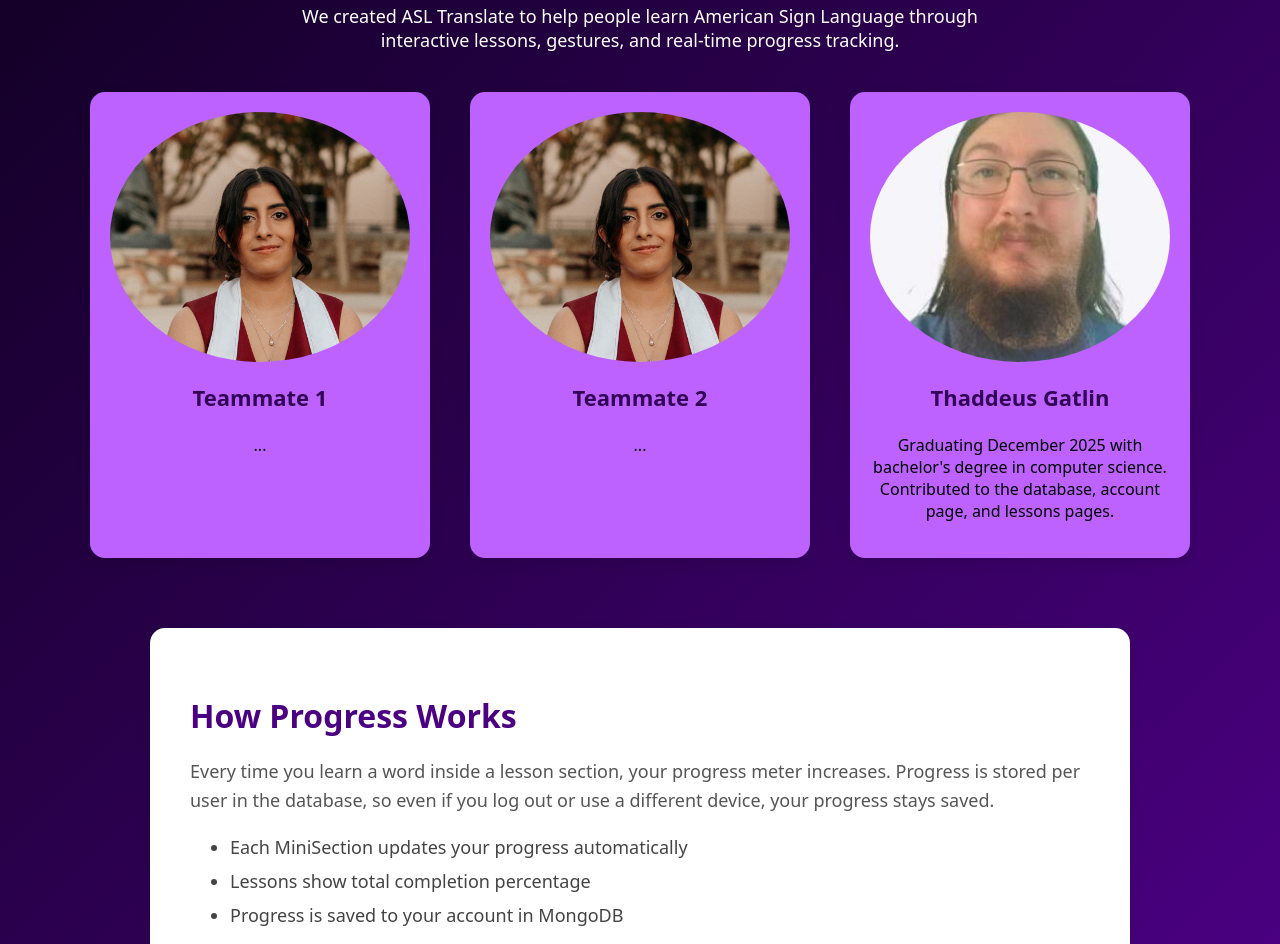
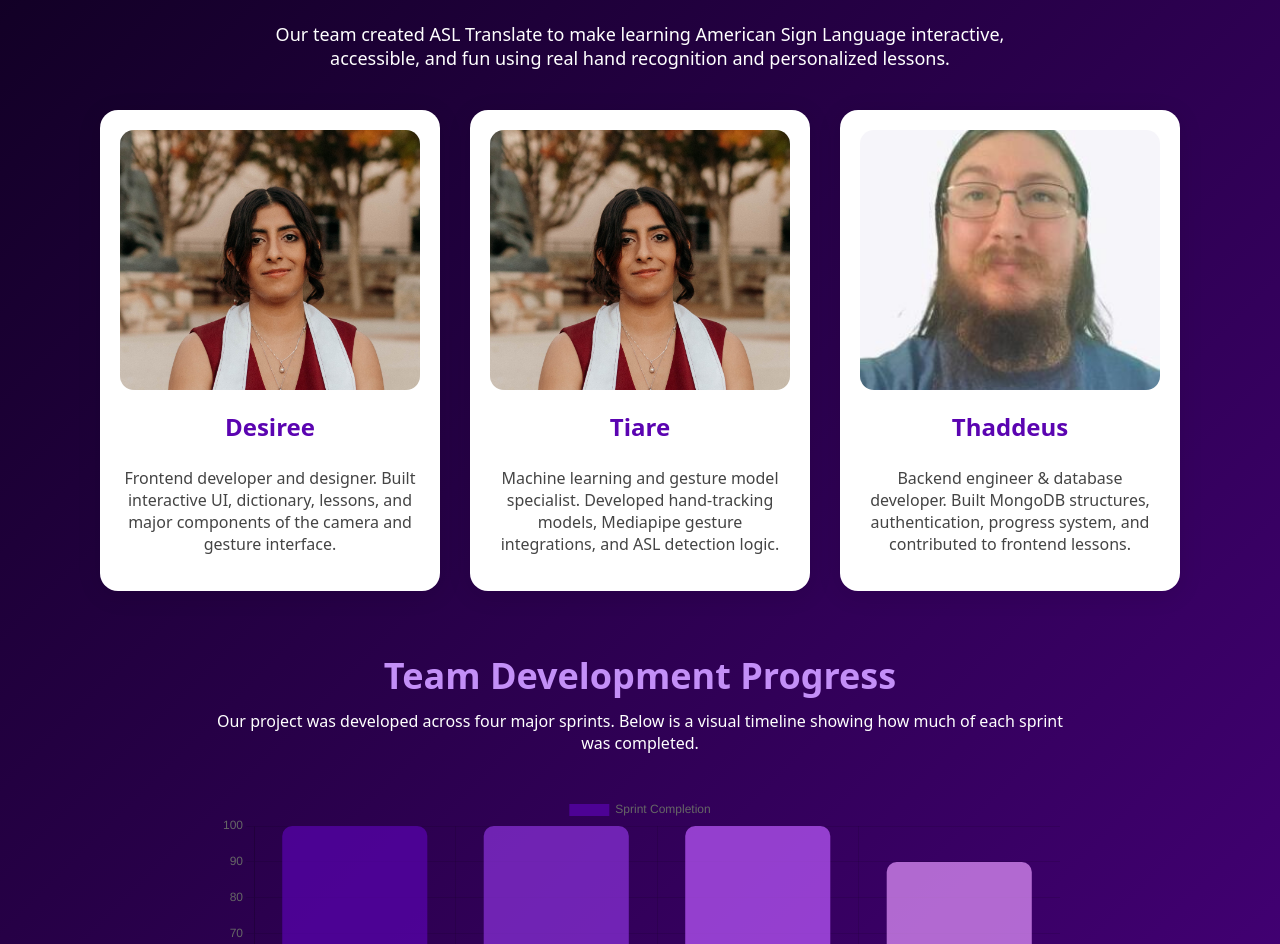
Before and after one commit to dez2413/Asl-translation-, a React (Create React App) app in the folder client/: page /about in a window 1280 px wide. Shown: the part 208-1152 px from the top of the page. Built offline with nearby package versions, Linux system fonts and the light colour scheme.

Commit message:
about page update

```diff
--- a/client/package.json
+++ b/client/package.json
@@ -9,11 +9,13 @@
     "@testing-library/react": "^16.3.0",
     "@testing-library/user-event": "^13.5.0",
     "axios": "^1.12.2",
+    "chart.js": "^4.5.1",
     "cors": "^2.8.5",
     "express": "^4.18.2",
     "mongoose": "^6.8.0",
     "nodemon": "^2.0.20",
     "react": "^19.1.1",
+    "react-chartjs-2": "^5.3.1",
     "react-dom": "^19.1.1",
     "react-router-dom": "^7.9.3",
     "react-scripts": "^5.0.1",
--- a/client/src/pages/About.js
+++ b/client/src/pages/About.js
@@ -1,67 +1,93 @@
 import React from "react";
 import "./style/About.css";
+
+import { Bar } from "react-chartjs-2";
+import { Chart as ChartJS } from "chart.js/auto";
 
 import team1 from "../assets/team1.jpg";
 import team2 from "../assets/team2.jpg";
 import team3 from "../assets/team3.jpg";
 
+function About() {
+  // Progress data for the TEAM (from your wiki)
+  const progressData = {
+    labels: ["Sprint 1", "Sprint 2", "Sprint 3", "Sprint 4"],
+    datasets: [
+      {
+        label: "Sprint Completion",
+        data: [100, 100, 100, 90],   // You can change this anytime
+        backgroundColor: [
+          "rgba(91, 4, 177, 0.7)",
+          "rgba(140, 50, 220, 0.7)",
+          "rgba(190, 90, 255, 0.7)",
+          "rgba(230, 150, 255, 0.7)",
+        ],
+        borderRadius: 10,
+      },
+    ],
+  };
 
-
-function About() {
   return (
-    <div className="pages">
+    <div className="about-page">
 
       {/* --- TITLE --- */}
       <h1 className="about-title">Meet The Team</h1>
       <p className="about-subtitle">
-        We created ASL Translate to help people learn American Sign Language through interactive lessons, gestures, and real-time progress tracking.
+        Our team created ASL Translate to make learning American Sign Language interactive,
+        accessible, and fun using real hand recognition and personalized lessons.
       </p>
 
-      {/* --- TEAM SECTION --- */}
+      {/* --- TEAM CARDS --- */}
       <div className="team-section">
 
-        <div className="team-card">
+        <div className="team-card fade-in">
           <img src={team1} alt="Team member 1" className="team-photo" />
-          <h3 className="team-name">Teammate 1</h3>
+          <h3 className="team-name">Desiree</h3>
           <p className="team-desc">
-            ...
+            Frontend developer and designer. Built interactive UI, dictionary, lessons, and
+            major components of the camera and gesture interface.
           </p>
         </div>
 
-        <div className="team-card">
+        <div className="team-card fade-in delay-1">
           <img src={team2} alt="Team member 2" className="team-photo" />
-          <h3 className="team-name">Teammate 2</h3>
+          <h3 className="team-name">Tiare</h3>
           <p className="team-desc">
-            ...
+            Machine learning and gesture model specialist. Developed hand-tracking models,
+            Mediapipe gesture integrations, and ASL detection logic.
           </p>
         </div>
 
-        <div className="team-card">
+        <div className="team-card fade-in delay-2">
           <img src={team3} alt="Team member 3" className="team-photo" />
-          <h3 className="team-name">Thaddeus Gatlin</h3>
+          <h3 className="team-name">Thaddeus</h3>
           <p className="team-desc">
-            Graduating December 2025 with bachelor's degree in computer science. Contributed to the database, account page, and lessons pages.
+            Backend engineer & database developer. Built MongoDB structures, authentication,
+            progress system, and contributed to frontend lessons.
           </p>
         </div>
 
       </div>
 
-      {/* --- PROGRESS INFORMATION SECTION --- */}
-      <div className="progress-info">
-        <h2 className="progress-title">How Progress Works</h2>
+      {/* --- TEAM PROGRESS SECTION --- */}
+      <div className="progress-area">
+        <h2 className="progress-title">Team Development Progress</h2>
         <p className="progress-text">
-          Every time you learn a word inside a lesson section, your progress meter increases.
-          Progress is stored per user in the database, so even if you log out or use a different
-          device, your progress stays saved.
+          Our project was developed across four major sprints. Below is a visual timeline
+          showing how much of each sprint was completed.
         </p>
 
+        <div className="progress-chart-container">
+          <Bar data={progressData} />
+        </div>
+
         <ul className="progress-list">
-          <li> Each MiniSection updates your progress automatically</li>
-          <li> Lessons show total completion percentage</li>
-          <li> Progress is saved to your account in MongoDB</li>
+          <li><strong>Sprint 1:</strong> Database, camera setup, and initial frontend.</li>
+          <li><strong>Sprint 2:</strong> Lessons, hand detection, and login system.</li>
+          <li><strong>Sprint 3:</strong> Gesture models, dictionary system, UI polish.</li>
+          <li><strong>Sprint 4:</strong> Testing, review, professional practice feature.</li>
         </ul>
       </div>
-
     </div>
   );
 }
--- a/client/src/pages/style/About.css
+++ b/client/src/pages/style/About.css
@@ -1,97 +1,112 @@
-.about-container {
-  padding: 60px 80px;
-  background: #faf8ff;
-  min-height: 100vh;
+.about-page {
+  padding: 40px;
+  text-align: center;
+  color: #ffffff;
 }
 
-/* --- TITLES --- */
 .about-title {
   font-size: 48px;
-  font-weight: 800;
-  text-align: center;
-  color: #a7a7a7;;
+  color: #a7a7a7;
+  margin-bottom: 10px;
 }
 
 .about-subtitle {
-  text-align: center;
+  max-width: 800px;
+  margin: 0 auto 40px;
   font-size: 18px;
-  color: #ffffff;
-  max-width: 700px;
-  margin: 10px auto 40px;
+  color:  #ffffff;
 }
 
-/* --- TEAM SECTION --- */
+/* TEAM SECTION --------------------------- */
+
 .team-section {
   display: flex;
   justify-content: center;
-  gap: 40px;
-  flex-wrap: wrap; /* responsive */
-  margin-bottom: 70px;
+  gap: 30px;
+  margin-bottom: 60px;
+  flex-wrap: wrap;
 }
 
 .team-card {
-  background: #bd62ff;
-  border-radius: 15px;
   width: 300px;
+  background: white;
   padding: 20px;
-  box-shadow: 0px 6px 15px rgba(0,0,0,0.1);
-  text-align: center;
-  transition: 0.3s;
+  border-radius: 18px;
+  box-shadow: 0px 4px 25px rgba(0,0,0,0.1);
+  transition: 0.3s ease;
+  transform: scale(1);
 }
 
 .team-card:hover {
-  transform: translateY(-8px);
+  transform: scale(1.05);
 }
 
 .team-photo {
   width: 100%;
-  height: 250px;
+  height: 260px;
   object-fit: cover;
-  border-radius: 50%;
+  border-radius: 14px;
 }
 
 .team-name {
-  font-size: 22px;
-  font-weight: 700;
   margin-top: 15px;
-  color: #320055;
+  font-size: 24px;
+  color: #5b04b1;
 }
 
 .team-desc {
   font-size: 16px;
-  color: #000000;
   margin-top: 10px;
+  color: #444;
 }
 
-/* --- PROGRESS SECTION --- */
-.progress-info {
-  background: #ffffff;
-  padding: 40px;
-  border-radius: 15px;
-  box-shadow: 0px 6px 15px rgba(0,0,0,0.1);
-  max-width: 900px;
-  margin: auto;
+/* FADE ANIMATIONS -------------------------------- */
+
+.fade-in {
+  opacity: 0;
+  transform: translateY(40px);
+  animation: fadeSlide 1s ease forwards;
+}
+.delay-1 { animation-delay: 0.3s; }
+.delay-2 { animation-delay: 0.6s; }
+
+@keyframes fadeSlide {
+  to {
+    opacity: 1;
+    transform: translateY(0);
+  }
+}
+
+/* PROGRESS SECTION -------------------------------- */
+
+.progress-area {
+  margin-top: 60px;
+  text-align: center;
 }
 
 .progress-title {
-  font-size: 32px;
-  font-weight: 700;
-  color: #4b0082;
-  margin-bottom: 20px;
+  font-size: 36px;
+  margin-bottom: 10px;
+  color: #c38ff7;
 }
 
 .progress-text {
-  font-size: 18px;
-  color: #555;
-  line-height: 1.6;
+  max-width: 850px;
+  margin: 0 auto 20px;
+  color: #ffffff;
+}
+
+.progress-chart-container {
+  width: 70%;
+  margin: 40px auto;
 }
 
 .progress-list {
+  list-style: none;
   margin-top: 20px;
   font-size: 18px;
-  color: #444;
 }
 
 .progress-list li {
-  margin-bottom: 10px;
+  margin: 8px 0;
 }
```
Also changed, not shown: 2 other files (tests, documents, lock files or other folders).
